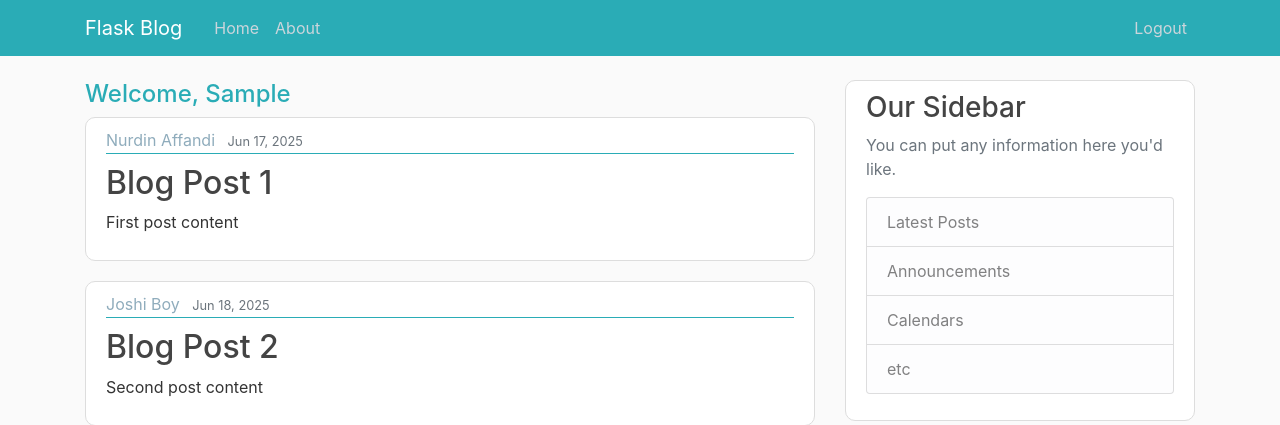
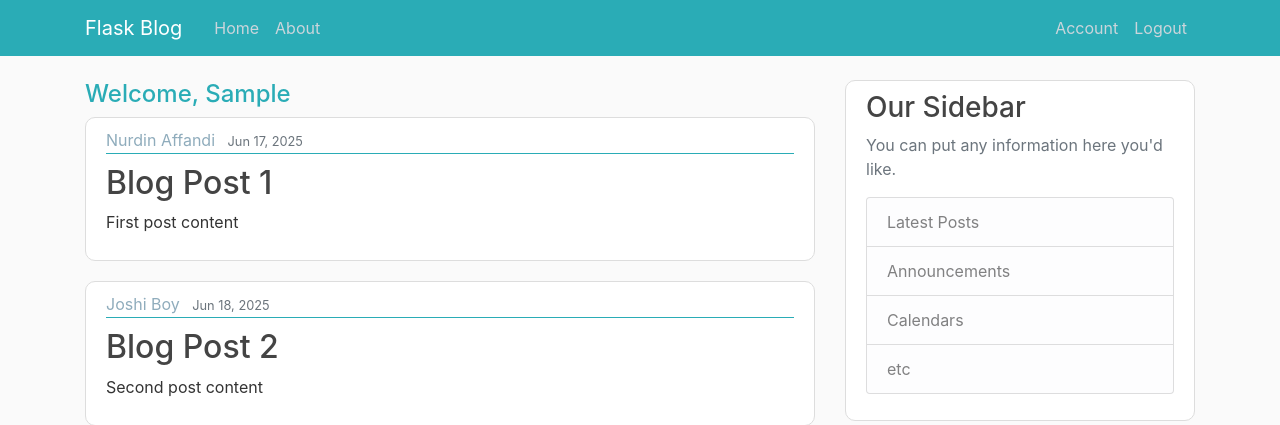
Before and after one commit to nurdinaffandidev/Blog_Flask, a Flask app: page / in a window 1280 px wide. Shown: the top 425 px of the page. Run offline with Flask 3, Linux system fonts and the light colour scheme; the visitor is signed in with stand-in values (Sample User, id 1); some libraries are stand-ins or nearby versions.

Commit message:
feat[authentication]: create account route and account page template, add Account link in nav bar

```diff
--- a/flask_blog/routes.py
+++ b/flask_blog/routes.py
@@ -74,3 +74,7 @@ def login(): # name of function
 def logout():
     logout_user()
     return redirect(url_for('index'))
+
+@app.route("/account")
+def account():
+    return render_template('account.html')
--- /dev/null
+++ b/flask_blog/templates/account.html
@@ -0,0 +1,4 @@
+{% extends "layout.html" %}
+{% block content %}
+    <h1>{{ current_user.username }}</h1>
+{% endblock content %}
--- a/flask_blog/templates/layout.html
+++ b/flask_blog/templates/layout.html
@@ -33,6 +33,7 @@
             <!-- Navbar Right Side -->
             <div class="navbar-nav">
               {% if current_user.is_authenticated %}
+                <a class="nav-item nav-link" href="{{ url_for('account') }}">Account</a>
                 <a class="nav-item nav-link" href="{{ url_for('logout') }}">Logout</a>
               {% else %}
                 <a class="nav-item nav-link" href="{{ url_for('login') }}">Login</a>
```
